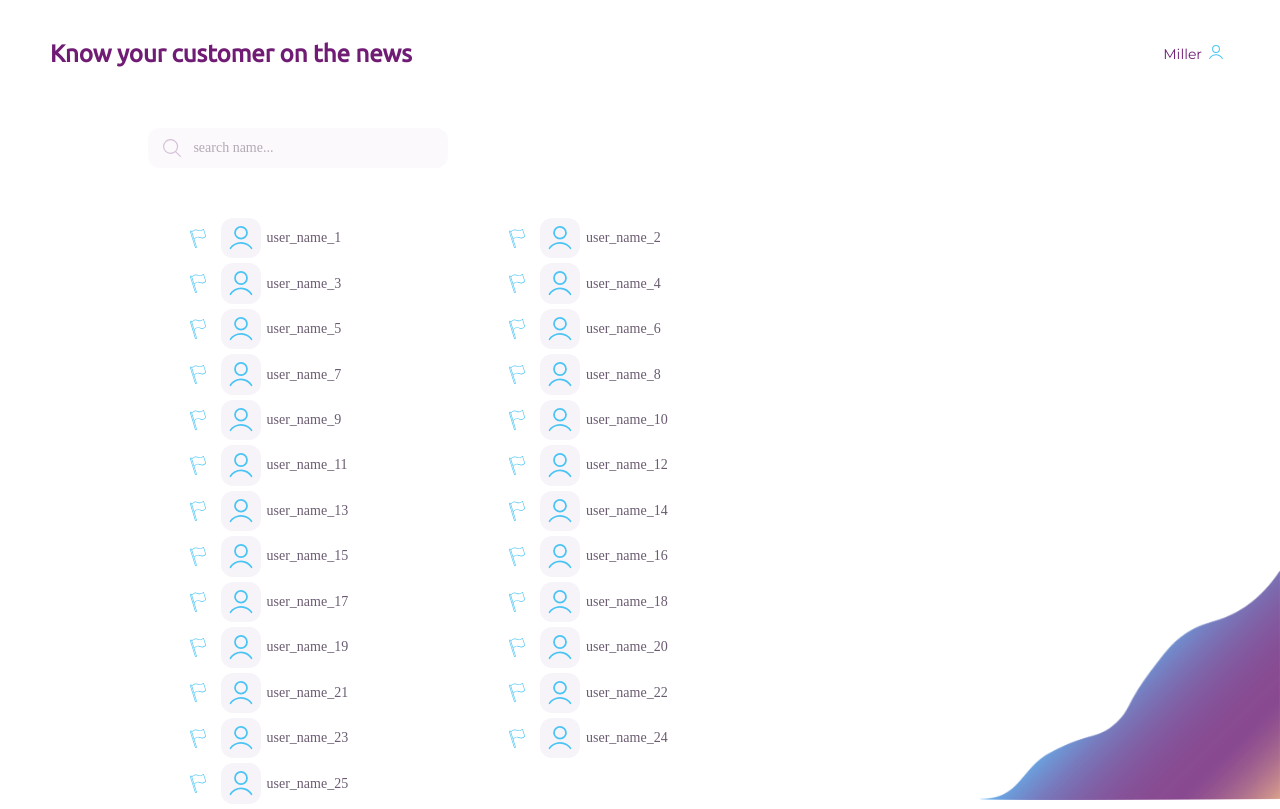
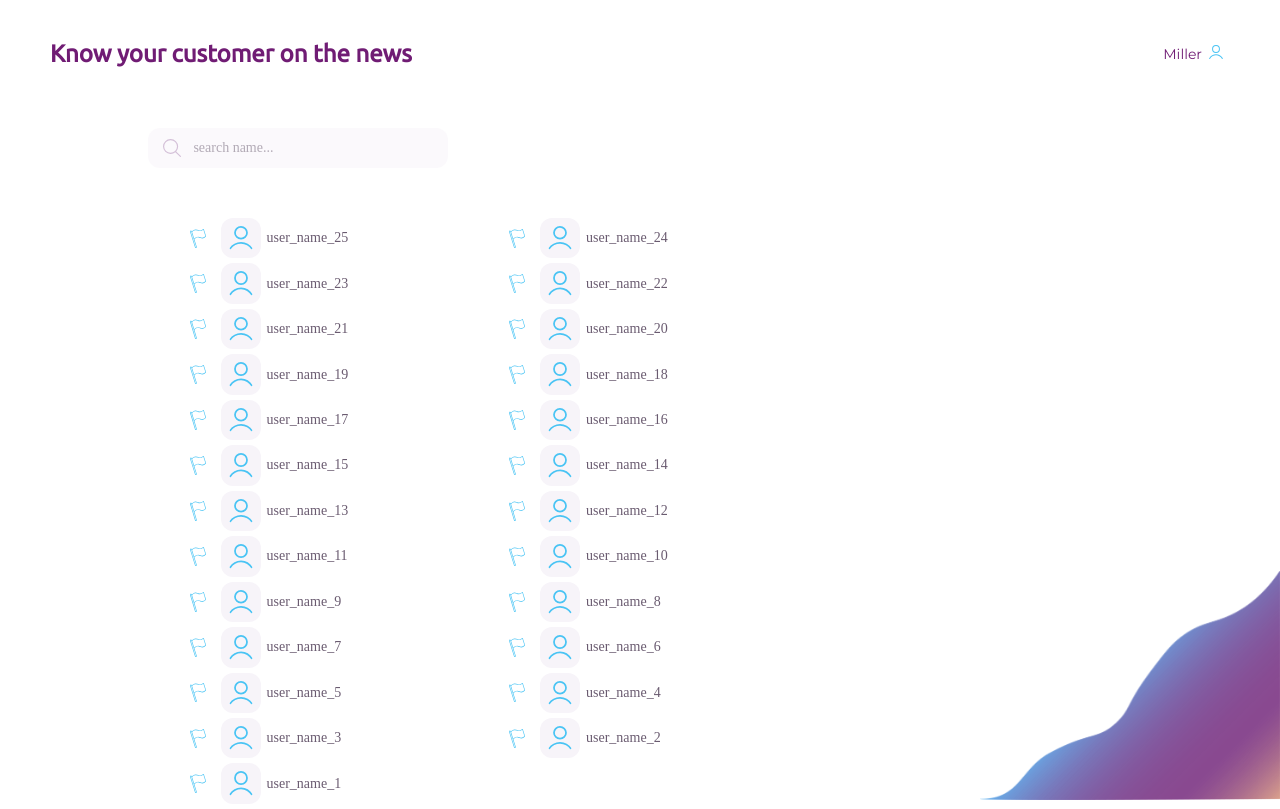
Before and after one commit to daviddinis/FEUP-LGP, a React (Create React App) app in the folder frontend/: page / in a window 1280 px wide. Built offline with nearby package versions, Linux system fonts and the light colour scheme; a web font is replaced by a local one.

Commit message:
feat: put elements in reverse

```diff
--- a/frontend/src/pages/Registered-Users-Page.tsx
+++ b/frontend/src/pages/Registered-Users-Page.tsx
@@ -56,11 +56,11 @@ function RegisteredUsersPage() {
         </div>
         <div className="users-container">
 
-          {users.reverse().filter(val =>
+          {users.filter(val =>
           {
             if(val.name.toLowerCase().includes(searchTerm.toLocaleLowerCase()))
               return val
-          }).map(user =>
+          }).reverse().map(user =>
             (
             <div className="user-item" key={user.id}>
             <img src={flag} className="flag-image"/>
```
